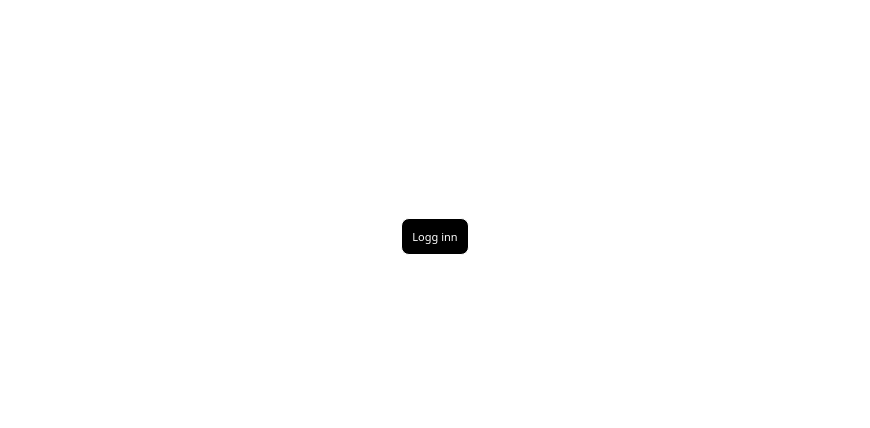
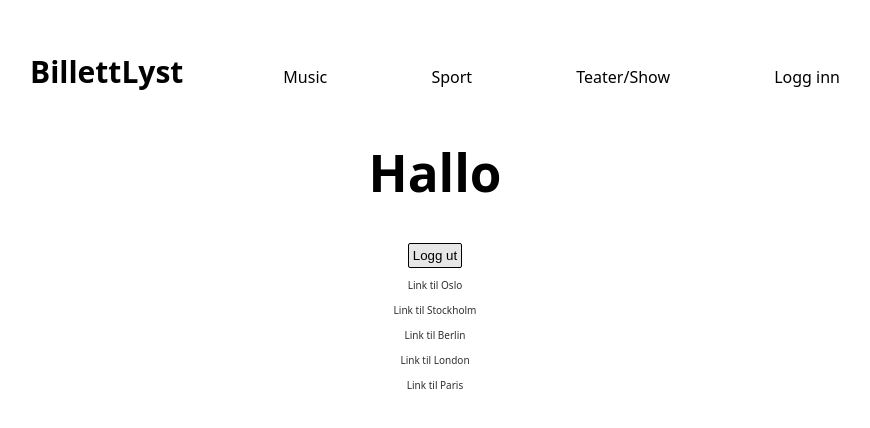
Before and after one commit to Caeum/Exam_Gruppe4, a React (Vite) app: page /music in a window 1280 px wide. Shown: the part 154-582 px from the top of the page, without its empty margins (205-1075 px from the left). Built offline with nearby package versions, Linux system fonts and the light colour scheme.

Commit message:
farge endring svart hvitt
endret farge fra svart bakgrunn og hvit tekst til hvit bakgrunn og svart tekst, på alle knapper og elementer på nettsiden. stylet buttons, ordnet så logg ut buttons fører til dashboard når den klikkes på

```diff
--- a/src/App.jsx
+++ b/src/App.jsx
@@ -30,9 +30,9 @@ const App = () => {
         <Route path="#/berlin" id="berlin-color" slug={<EventCard category="billettlyst" />} />
         <Route path="#/london" id="london-color" slug={<EventCard category="billettlyst" />} />
 
-
         {/* Midlertidig rute for "Logg inn"-siden – kan erstattes med Dashboard senere */}
         <Route path="/logginn" element={<Dashboard category="logginn" />} />
+        <Route path="/logginn" id="music-color" element={<Dashboard category="logginn" />} />
       </Routes>
     </Router>
   );
--- a/src/components/ArtistCard.jsx
+++ b/src/components/ArtistCard.jsx
@@ -13,7 +13,7 @@ const ArtistCard = () => {
   return (
     <nav>
       {kategorier.map((kategori) => (
-        <button><Link
+        <button id="this"><Link
           key={kategori.slug}
           to={`#/${kategori.slug}`}
           id={`#/${kategori.slug}-color`}
@@ -21,6 +21,9 @@ const ArtistCard = () => {
           {kategori.navn}
         </Link></button>
       ))}
+        <nav id="sport-color">
+          <p>hei</p>
+        </nav>
         </nav>
   );
 }
--- a/src/components/CategoryPage.jsx
+++ b/src/components/CategoryPage.jsx
@@ -5,7 +5,7 @@ import { Link } from "react-router-dom";
     return (
       <nav id="music-color">
         <h1>Hallo</h1>
-        <a href="/logginn"><h1><button>Logg inn</button></h1></a>
+        <a href="/logginn" id="vanlig-button"><button>Logg ut</button></a>
         <a href="/#/oslo" category="EventCard" id="oslo-color"><p>Link til Oslo</p></a>
         <a href="/#/stockholm" category="EventCard" id="stockholm-color"><p>Link til Stockholm</p></a>
         <a href="/#/berlin" category="EventCard" id="berlin-color"><p>Link til Berlin</p></a>
--- a/src/components/EventCard.jsx
+++ b/src/components/EventCard.jsx
@@ -61,10 +61,10 @@ const DiscoveriApi = () => {
                     <p>Fant ingen eventer.</p>
                 )}
             </div>
-                <a href="music"><button><p>Les mer om NEON | Lørdagspass - Music</p></button></a>
-                <a href="music"><button><p>Les mer om Tons of Rock at the Fortress - Music</p></button></a>
-                <a href="music"><button><p>Les mer om Skeikampenfestivalen - Dagspass - FREDAG - Music</p></button></a>
-                <a href="music"><button><p>Les mer om Findings Festival 2025 - Festivalpass - Music</p></button></a>
+                <a href="music"><button id="neon">Les mer om NEON | Lørdagspass - Music</button></a>
+                <a href="music"><button id="tons">Les mer om Tons of Rock at the Fortress - Music</button></a>
+                <a href="music"><button id="skei">Les mer om Skeikampenfestivalen - Dagspass - FREDAG - Music</button></a>
+                <a href="music"><button id="find">Les mer om Findings Festival 2025 - Festivalpass - Music</button></a>
                 <ArtistCard />
         </div>
     );
--- a/src/index.css
+++ b/src/index.css
@@ -15,14 +15,16 @@
 
 a {
   font-weight: 500;
-  color: #646cff;
-  text-decoration: inherit;
+  color: #fff;
+  text-decoration: none;
 }
 a:hover {
-  color: #535bf2;
+  color: #fff;
 }
 
 body {
+  background-color: #fff;
+  color: #000;
   margin: 0;
   display: flex;
   place-items: center;
@@ -35,7 +37,7 @@ h1 {
   line-height: 1.1;
 }
 
-button {
+/* button {
   border-radius: 8px;
   border: 1px solid transparent;
   padding: 0.6em 1.2em;
@@ -46,6 +48,7 @@ button {
   cursor: pointer;
   transition: border-color 0.25s;
 }
+
 button:hover {
   border-color: #646cff;
 }
@@ -67,6 +70,8 @@ button:focus-visible {
   }
 }
 
+  */
+
 li{
   display: inline;
   list-style: none;
@@ -75,42 +80,114 @@ li{
   padding:45px;
 }
 
-button{
+#this {
+  color: #fff;
+  background-color: #4a4a4a;
+  font-size:11px;
+  padding:10px;
+  border: 1px solid #000;
+  margin-top:50px;
+  margin:10px;
+}
+
+#this button p{
+  color: #fff;
+}
+
+p{
+  font-size:10px;
+  color: #313030;
+}
+
+#music-color{
+  color: #000;
+  margin:50px;
+}
+
+#sport-color{
+  color: #000;
+  margin:50px;
+}
+
+#teatershow-color{
+  color: #000;
+  margin:50px;
+}
+
+#logginn-color{
+  color: #000;
+  margin:50px;
+}
+
+#billettlyst-color{
+  color: #000;
+  font-size:30px;
+  font-weight:bolder;
+  margin:50px;
+}
+
+#neon{
   color: #fff;
   background-color: #000;
   font-size:11px;
   padding:10px;
-  border: 1px solid #ffffff;
+  border: 1px solid #000;
   margin-top:50px;
   margin:10px;
 }
 
-p{
-  font-size:10px;
+#find{
   color: #fff;
+  background-color: #000;
+  font-size:11px;
+  padding:10px;
+  border: 1px solid #000;
+  margin-top:50px;
+  margin:10px;
 }
 
-#music-color{
+#skei{
   color: #fff;
-  margin:50px;
+  background-color: #000;
+  font-size:11px;
+  padding:10px;
+  border: 1px solid #000;
+  margin-top:50px;
+  margin:10px;
 }
 
-#sport-color{
+#tons{
   color: #fff;
-  margin:50px;
+  background-color: #000;
+  font-size:11px;
+  padding:10px;
+  border: 1px solid #000;
+  margin-top:50px;
+  margin:10px;
 }
 
-#teatershow-color{
-  color: #fff;
-  margin:50px;
+#vanlig-button button {
+  background-color:#e8e7e7;
+  color:#000;
+  border: 1px solid #000;
+  border-radius: 2px;
+  padding:4px;
 }
 
-#logginn-color{
-  color: #fff;
-  margin:50px;
+button{
+  background-color:#e8e7e7;
+  color:#000;
+  border: 1px solid #000;
+  border-radius: 2px;
+  padding:4px;
 }
 
-#billettlyst-color{
-  color: #fff;
-  margin:50px;
+#username{
+  background-color: #e8e7e7;
+  color:#000;
 }
+
+#password{
+  background-color: #e8e7e7;
+  color: #000;
+}
--- a/src/pages/LoggInn.jsx
+++ b/src/pages/LoggInn.jsx
@@ -13,7 +13,7 @@ const Dashboard = () => {
     return (
         <div className="wrapper">
             <form onSubmit={handleSubmit}>
-                <h1>Logg inn</h1>
+                <h1>Dashboard</h1>
                 <div>
                     <label htmlFor="username">Brukernavn:</label>
                     <input
```
